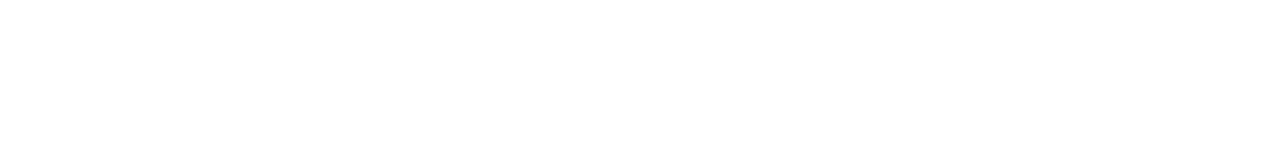
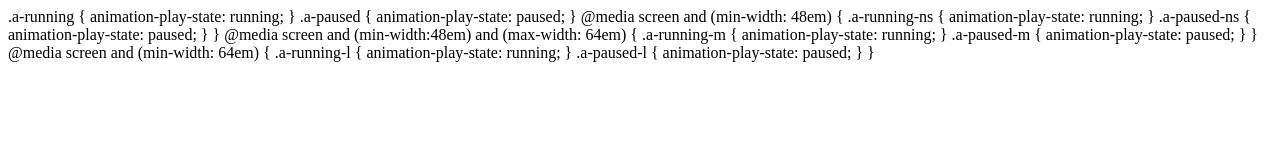
Before and after one commit to mrmrs/css-animation-play-state, a website: page index.html in a window 1280 px wide. Drawn offline with Linux system fonts and the light colour scheme.

Commit message:
Adding css contents to html file for documentation

```diff
--- a/index.html
+++ b/index.html
@@ -12,5 +12,23 @@
     <link rel="stylesheet" href="animation-play-state.css">
   </head>
   <body>
-  </body>
+.a-running    { animation-play-state: running; }
+.a-paused     { animation-play-state: paused; }
+
+@media screen and (min-width: 48em) {
+.a-running-ns { animation-play-state: running; }
+.a-paused-ns  { animation-play-state: paused; }
+}
+
+@media screen and (min-width:48em) and (max-width: 64em) {
+.a-running-m { animation-play-state: running; }
+.a-paused-m  { animation-play-state: paused; }
+}
+
+@media screen and (min-width: 64em) {
+.a-running-l { animation-play-state: running; }
+.a-paused-l  { animation-play-state: paused; }
+}
+
+</body>
 </html>
```
